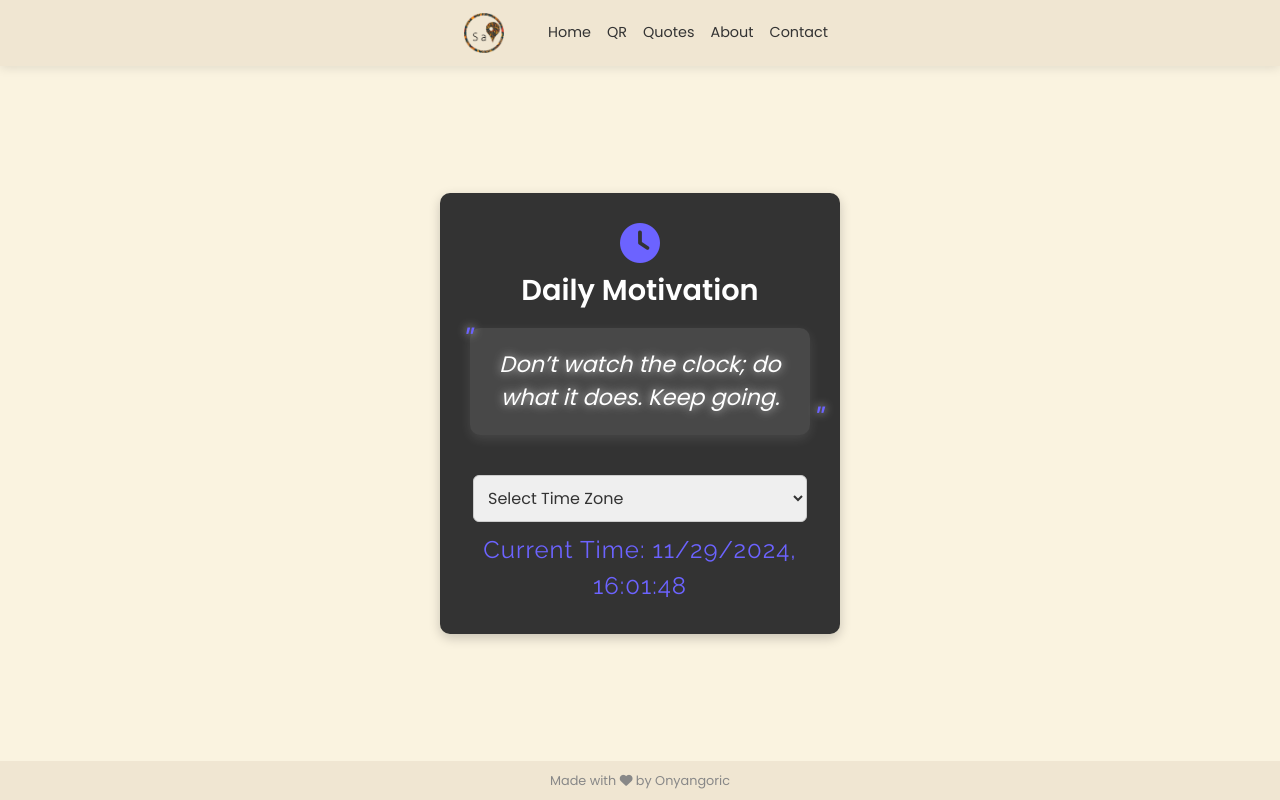
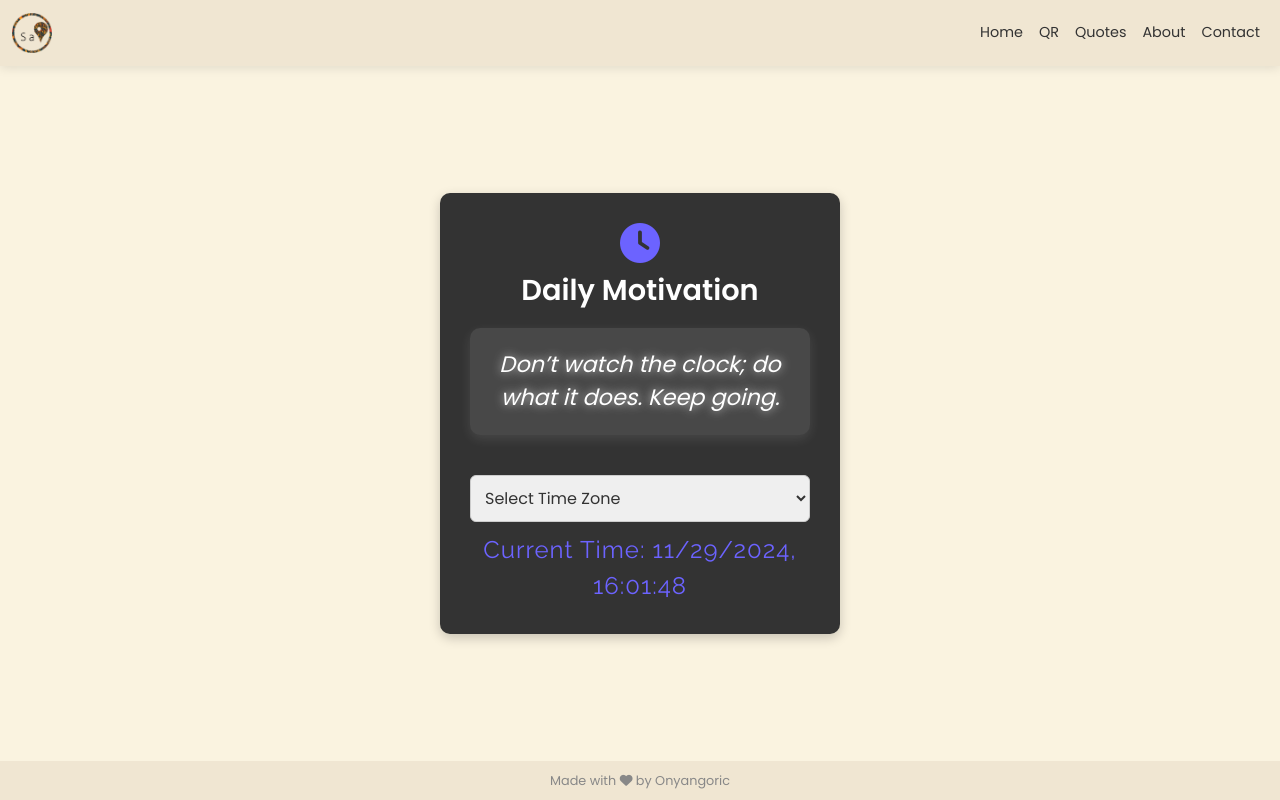
Before and after one commit to onyngoric/QR-GENERATOR, a plain HTML site: page quotes.html in a window 1280 px wide. Drawn offline with nearby package versions, Linux system fonts and the light colour scheme.

Commit message:
Necessary Changes :)

```diff
--- a/quotes.html
+++ b/quotes.html
@@ -36,28 +36,9 @@
             box-shadow: 0 2px 10px rgba(0, 0, 0, 0.1);
         }
 
-        .navbar .container-fluid {
-            display: flex;
-            justify-content: center;
-            align-items: center;
-        }
-
-        .navbar-brand {
-            display: flex;
-            align-items: center;
-        }
-
-        .navbar-brand img {
+        .navbar .navbar-brand img {
             height: 40px;
             width: auto;
-            margin: 0 20px;
-        }
-
-        .navbar-nav {
-            display: flex;
-            flex-direction: row;
-            align-items: center;
-            justify-content: center;
         }
 
         .navbar-nav .nav-link {
@@ -112,24 +93,7 @@
             box-shadow: 0 4px 12px rgba(255, 255, 255, 0.1);
         }
 
-        .content p::before, .content p::after {
-            content: '"';
-            font-size: 2rem;
-            color: #6C63FF;
-            position: absolute;
-        }
-
-        .content p::before {
-            top: -10px;
-            left: -10px;
-        }
-
-        .content p::after {
-            bottom: -10px;
-            right: -10px;
-        }
-
-        select {
+        .content select {
             padding: 10px;
             font-size: 1rem;
             border: 1px solid #CCCCCC;
@@ -137,6 +101,7 @@
             margin-top: 20px;
             color: #333333;
             outline: none;
+            width: 100%;
         }
 
         #current-time {
@@ -153,6 +118,7 @@
             text-align: center;
             padding: 10px 0;
             background-color: #F0E6D2;
+            margin-top: auto;
         }
 
         .clock-icon {
@@ -166,11 +132,14 @@
     <!-- Navbar -->
     <nav class="navbar navbar-expand-lg">
         <div class="container-fluid">
-            <div class="d-flex flex-row align-items-center justify-content-center">
-                <a class="navbar-brand" href="index.html">
-                    <img src="img/Sai_logo.png" alt="Site Logo">
-                </a>
-                <ul class="navbar-nav">
+            <a class="navbar-brand" href="index.html">
+                <img src="img/Sai_logo.png" alt="Site Logo">
+            </a>
+            <button class="navbar-toggler" type="button" data-bs-toggle="collapse" data-bs-target="#navbarNav" aria-controls="navbarNav" aria-expanded="false" aria-label="Toggle navigation">
+                <span class="navbar-toggler-icon"></span>
+            </button>
+            <div class="collapse navbar-collapse" id="navbarNav">
+                <ul class="navbar-nav ms-auto">
                     <li class="nav-item">
                         <a class="nav-link" href="index.html">Home</a>
                     </li>
@@ -211,7 +180,6 @@
 
     <script src="https://cdn.jsdelivr.net/npm/bootstrap@5.3.2/dist/js/bootstrap.bundle.min.js"></script>
     <script>
-        // Quotes for each day of the year
         const quotes = [
             "Believe in yourself and all that you are.",
             "The only limit to our realization of tomorrow is our doubts of today.",
```
Also changed, not shown: index.html (+17 -8 lines).
